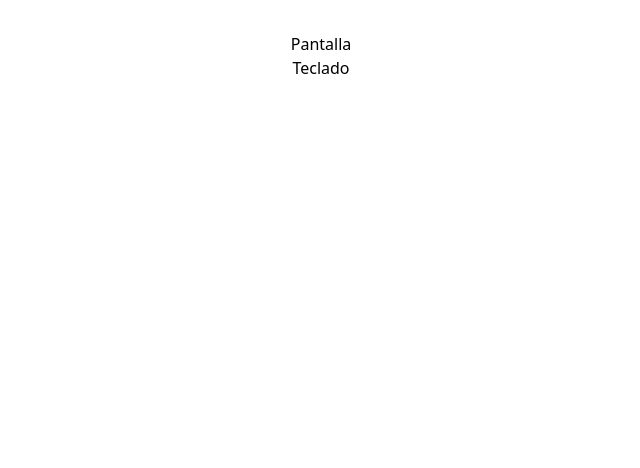
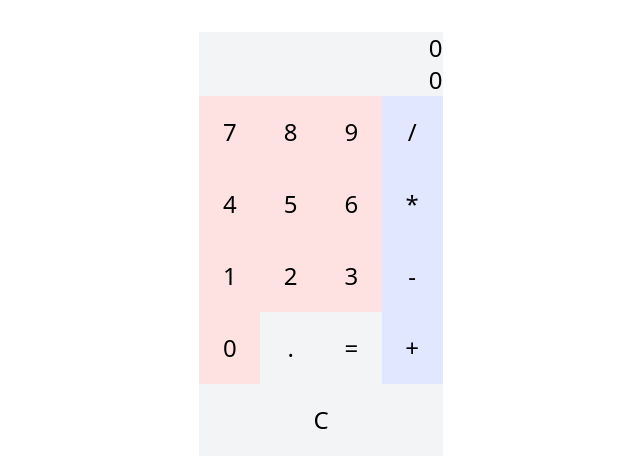
Before and after one commit to borgesmj/react-calculator, a React (Vite) app: page / in a window 1280 px wide. Shown: the top 468 px of the page, without its empty margins (319-959 px from the left). Built offline with nearby package versions, Linux system fonts and the light colour scheme.

Commit message:
estilizando el componente teclado con u arreglo de botones y un array.map

```diff
--- a/src/App.jsx
+++ b/src/App.jsx
@@ -6,7 +6,7 @@ function App() {
 
 
   return (
-    <div className='flex flex-col m-auto w-full md:w-2/5 xl:w-1/5'>
+    <div className='bg-red-600 flex flex-col m-auto w-full md:w-2/5 xl:w-1/5'>
         <Pantalla/>
         <Teclado/>
     </div>
--- a/src/Components/Pantalla.jsx
+++ b/src/Components/Pantalla.jsx
@@ -2,7 +2,25 @@ import React from 'react'
 
 const Pantalla = () => {
   return (
-    <div>Pantalla</div>
+    <div className='text-2xl'>
+      <form
+          className='bg-gray-100'
+          >
+          <input
+            type="text"
+            name=""
+            id=""
+            disabled
+            className='w-full bg-transparent text-right text-black placeholder:text-black'
+            placeholder='0'
+          />
+      </form>
+      <p
+        className='w-full bg-gray-100 text-right text-black'
+          >
+            0
+      </p>
+    </div>
   )
 }
 
--- a/src/Components/Teclado.jsx
+++ b/src/Components/Teclado.jsx
@@ -1,8 +1,54 @@
 import React from 'react'
 
 const Teclado = () => {
+
+  const keyboard = [
+    {id: 'seven', content: '7'},
+    {id: 'eigth', content: '8'},
+    {id: 'nine', content: '9'},
+    {id: 'divide', content: '/'},
+    {id: 'four', content: '4'},
+    {id: 'five', content: '5'},
+    {id: 'six', content: '6'},
+    {id: 'multiply', content: '*'},
+    {id: 'one', content: '1'},
+    {id: 'two', content: '2'},
+    {id: 'three', content: '3'},
+    {id: 'subtract', content: '-'},
+    {id: 'zero', content: '0'},
+    {id: 'dot', content: '.'},
+    {id: 'equal', content: '='},
+    {id: 'add', content: '+'},
+    {id: 'clear', content: 'C'},
+  ]
+
+  const numRegex =/\d+/;
+  const clearRegex = /C/
+  const opRegex = /[+\-*/]/
+
+  const handleClick = () => {
+    console.log('click')
+  }
+
   return (
-    <div>Teclado</div>
+    <div className=''>
+            {keyboard.map((item, index) => (
+                <button
+                  key={index}
+                  id={item.id}
+                  className={`bg-gray-100 text-2xl p-5 text-black hover:bg-gray-300
+                  ${numRegex.test(item.content) ? 'bg-red-100' : ''}
+                  ${numRegex.test(item.content) ? 'hover:bg-red-400' : ''}
+                  ${clearRegex.test(item.content) ? 'w-full' : 'w-1/4'}
+                  ${opRegex.test(item.content) ? 'bg-indigo-100' : ''}
+                  ${opRegex.test(item.content) ? 'hover:bg-indigo-400' : ''}
+                  `}
+                  onClick={handleClick}
+                >
+                    {item.content}
+                </button>
+            ))}
+         </div>
   )
 }
 
```
